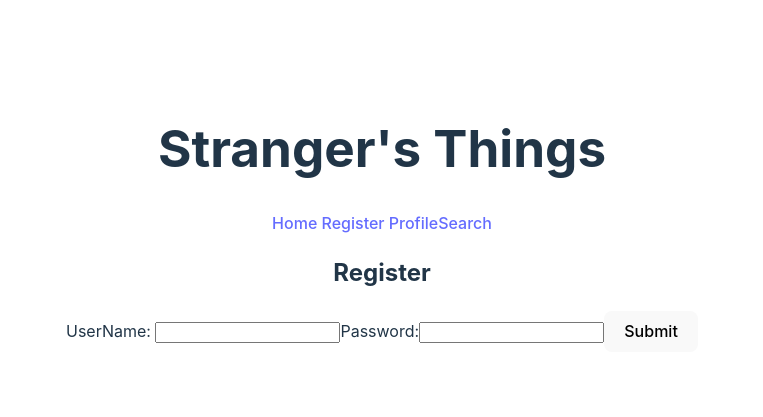
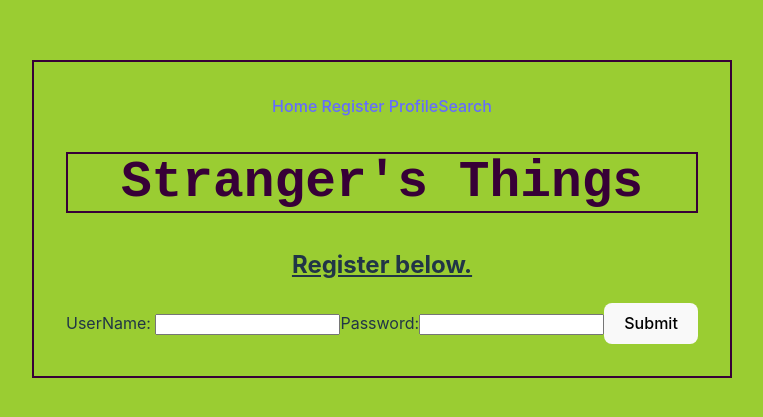
Before and after one commit to kyra-and-ant/strangers-things, a React (Vite) app: page /register in a window 1280 px wide. Shown: the part 181-598 px from the top of the page, without its empty margins (258-1021 px from the left). Built offline with nearby package versions, Linux system fonts and the light colour scheme; no server answers.

Commit message:
final touches

```diff
--- a/src/App.css
+++ b/src/App.css
@@ -3,6 +3,10 @@
   margin: 0 auto;
   padding: 2rem;
   text-align: center;
+  border: 2px solid rgb(55, 0, 55);
+}
+body{
+  background-color: yellowgreen
 }
 
 .logo {
@@ -13,12 +17,44 @@
 }
 .productBox{
   display: flex;
-  border: 2px solid black;
+  border: 2px solid rgb(55, 0, 55);
   flex-direction: column;
-  margin: 2rem;
-  padding: 2rem;
+  color: rgb(55, 0, 55);
+  background-color: azure;
+  font-family: 'Lucida Sans', 'Lucida Sans Regular', 'Lucida Grande', 'Lucida Sans Unicode', Geneva, Verdana, sans-serif;
+  font-size: large;
+  /* margin: 2rem;
+  padding: 2rem; */
 }
 #productPage{
   display: flex;
-  flex-direction: row;
+  /* flex-direction: row; */
+  justify-content: space-evenly;
+  flex-wrap:wrap;
 }
+#navBar{
+  display: flex;
+  border: 2px solid black;
+  justify-content: space-evenly;
+}
+#productTitle{
+  text-decoration: underline;
+}
+#header{
+  display: flex;
+  justify-content: center;
+  border: 2px solid rgb(55, 0, 55);
+  font-family: 'Courier New', Courier, monospace;
+  color: rgb(55, 0, 55) ;
+}
+#searchProduct{
+  font-size: small;
+  text-decoration: underline;
+}
+#register{
+  text-decoration: underline;
+}
+#searchSingle{
+  color: rgb(55, 0, 55);
+  font-family: 'Lucida Sans', 'Lucida Sans Regular', 'Lucida Grande', 'Lucida Sans Unicode', Geneva, Verdana, sans-serif;
+}
--- a/src/App.jsx
+++ b/src/App.jsx
@@ -28,8 +28,9 @@
 console.log(allProducts)
   return (
     <>
-     <h1>Stranger's Things</h1>
      <NavBar />
+     <h1 id='header'>Stranger's Things</h1>
+
      <Routes>
       <Route path='/' element = {<Products allProducts={allProducts} />} />
       <Route path='/register' element = {<Register />} />
--- a/src/components/Products.jsx
+++ b/src/components/Products.jsx
@@ -7,19 +7,19 @@
  const [allProducts, setAllProducts] = useState([]);
     return(
         <div>
-        <h2>The products</h2>
+         <h2 id="productTitle">The Products</h2>
        <h4>Want to create new product?  <Link to='/login'>Login</Link></h4>
 <section id="productPage">
 {
     props.allProducts.length ? props.allProducts.map((singleProduct) =>{
         return(
-            <div className = "productBox" key = {singleProduct._id}>
-                <p>{singleProduct.title}</p>
-                <p>{singleProduct.price}</p>
+            <ul className = "productBox" key = {singleProduct._id}>
+                <li>{singleProduct.title}</li>
+                {/* <li>{singleProduct.price}</li> */}
               <Link  to={`/${singleProduct._id}`}>See more Info!</Link>
 
 
-            </div>
+            </ul>
               )
             }) : <p>Loading products...</p>
         }
--- a/src/components/Register.jsx
+++ b/src/components/Register.jsx
@@ -21,7 +21,7 @@
     }
     return(
         <div>
-            <h2>Register</h2>
+             <h2 id="register">Register below.</h2>
 <form onSubmit={handleClick}>
     <label>UserName: <input
     type="text"
--- a/src/components/SearchProduct.jsx
+++ b/src/components/SearchProduct.jsx
@@ -6,11 +6,11 @@
 
     return(
         <div>
-          <h2>Product:</h2>
+           <h2 id="searchProduct">Product:</h2>
            {props.product && props.product.title ?
 
 
-           <p> {props.product.title}</p> : null }
+           <p id="searchSingle"> {props.product.title}</p> : null }
 
 </div>
 
--- a/src/components/SingleProduct.jsx
+++ b/src/components/SingleProduct.jsx
@@ -12,11 +12,14 @@
     })
     return(
         <div>
-          <h2>Single Product View</h2>
+
            { filteredProduct[0] && filteredProduct[0].title ?
 
-
-           <p> {filteredProduct[0].title}</p> : null }
+           <>
+           <p> {filteredProduct[0].title}</p>
+           <p> {filteredProduct[0].description}</p>
+           <p> {filteredProduct[0].price}</p>
+           </> : null }
 
            <section>
             <Delete id={filteredProduct[0]._id} />
```
Also changed, not shown: src/api-fetch/index.js (line endings or trailing spaces). Lines whose indentation alone changed are shown as unchanged.
